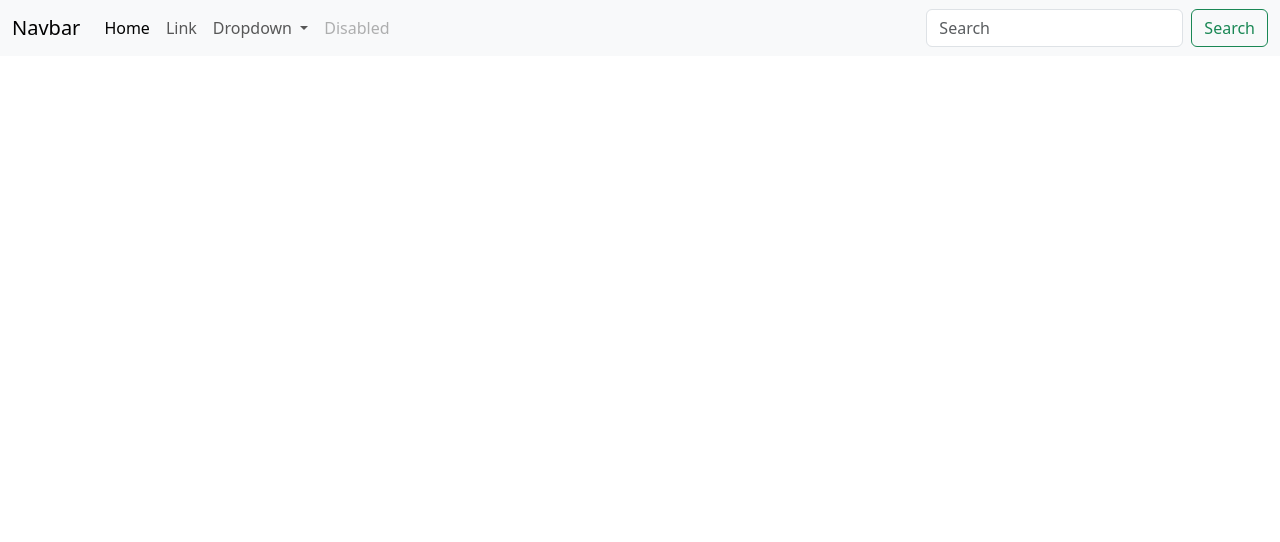
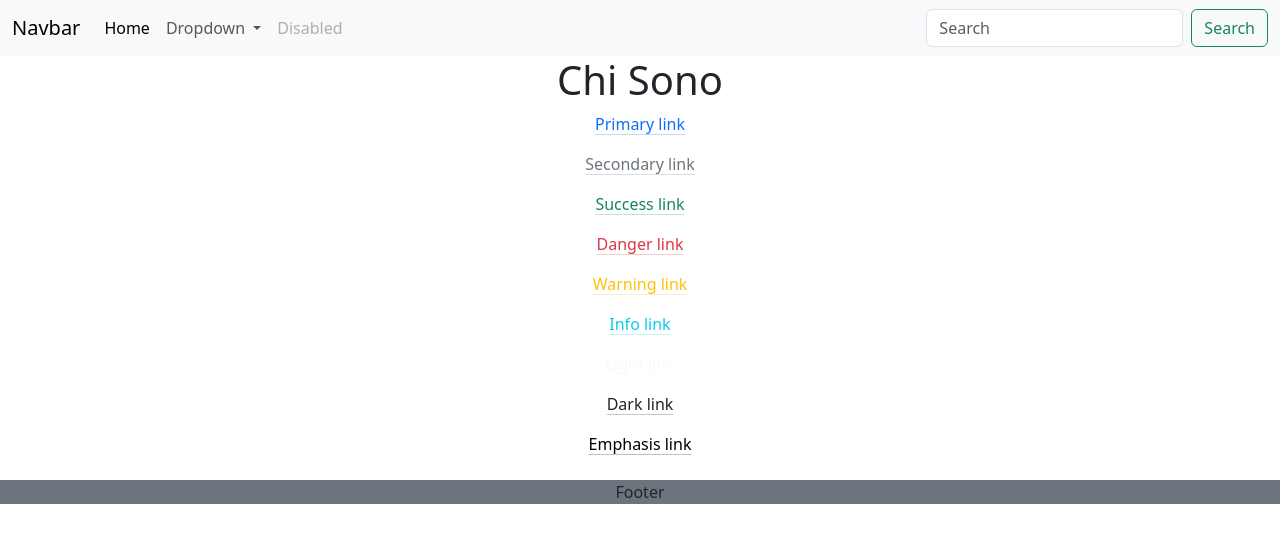
Before and after one commit to CorsoMaggio/LeysanBootstrap0606, a plain HTML site: page chisono.html in a window 1280 px wide. Drawn offline with nearby package versions, Linux system fonts and the light colour scheme.

Commit message:
new file

```diff
--- a/chisono.html
+++ b/chisono.html
@@ -19,11 +19,9 @@
     <div class="collapse navbar-collapse" id="navbarSupportedContent">
       <ul class="navbar-nav me-auto mb-2 mb-lg-0">
         <li class="nav-item">
-          <a class="nav-link active" aria-current="page" href="#">Home</a>
+          <a class="nav-link active" aria-current="page" href="index.html">Home</a>
         </li>
-        <li class="nav-item">
-          <a class="nav-link" href="#">Link</a>
-        </li>
+
         <li class="nav-item dropdown">
           <a class="nav-link dropdown-toggle" href="#" role="button" data-bs-toggle="dropdown" aria-expanded="false">
             Dropdown
@@ -39,10 +37,32 @@
           <a class="nav-link disabled" aria-disabled="true">Disabled</a>
         </li>
       </ul>
-      <form class="d-flex" role="search">
+         <form class="d-flex" role="search">
         <input class="form-control me-2" type="search" placeholder="Search" aria-label="Search"/>
         <button class="btn btn-outline-success" type="submit">Search</button>
       </form>
     </div>
   </div>
 </nav>
+
+<header class="text-center"><h1>Chi Sono</h1></header>
+
+<section class="container-fluid text-center">
+<p><a href="#" class="link-primary link-offset-2 link-underline-opacity-25 link-underline-opacity-100-hover">Primary link</a></p>
+<p><a href="#" class="link-secondary link-offset-2 link-underline-opacity-25 link-underline-opacity-100-hover">Secondary link</a></p>
+<p><a href="#" class="link-success link-offset-2 link-underline-opacity-25 link-underline-opacity-100-hover">Success link</a></p>
+<p><a href="#" class="link-danger link-offset-2 link-underline-opacity-25 link-underline-opacity-100-hover">Danger link</a></p>
+<p><a href="#" class="link-warning link-offset-2 link-underline-opacity-25 link-underline-opacity-100-hover">Warning link</a></p>
+<p><a href="#" class="link-info link-offset-2 link-underline-opacity-25 link-underline-opacity-100-hover">Info link</a></p>
+<p><a href="#" class="link-light link-offset-2 link-underline-opacity-25 link-underline-opacity-100-hover">Light link</a></p>
+<p><a href="#" class="link-dark link-offset-2 link-underline-opacity-25 link-underline-opacity-100-hover">Dark link</a></p>
+<p><a href="#" class="link-body-emphasis link-offset-2 link-underline-opacity-25 link-underline-opacity-75-hover">Emphasis link</a></p></section>
+
+ <footer>
+    <section class="container-fluid text-center mt-4 bg-secondary">Footer</section>
+  </footer>
+
+
+    <script src="https://cdn.jsdelivr.net/npm/bootstrap@5.3.6/dist/js/bootstrap.bundle.min.js" integrity="sha384-j1CDi7MgGQ12Z7Qab0qlWQ/Qqz24Gc6BM0thvEMVjHnfYGF0rmFCozFSxQBxwHKO" crossorigin="anonymous"></script>
+
+</html>
```
Also changed, not shown: index.html (+8 -8 lines).
